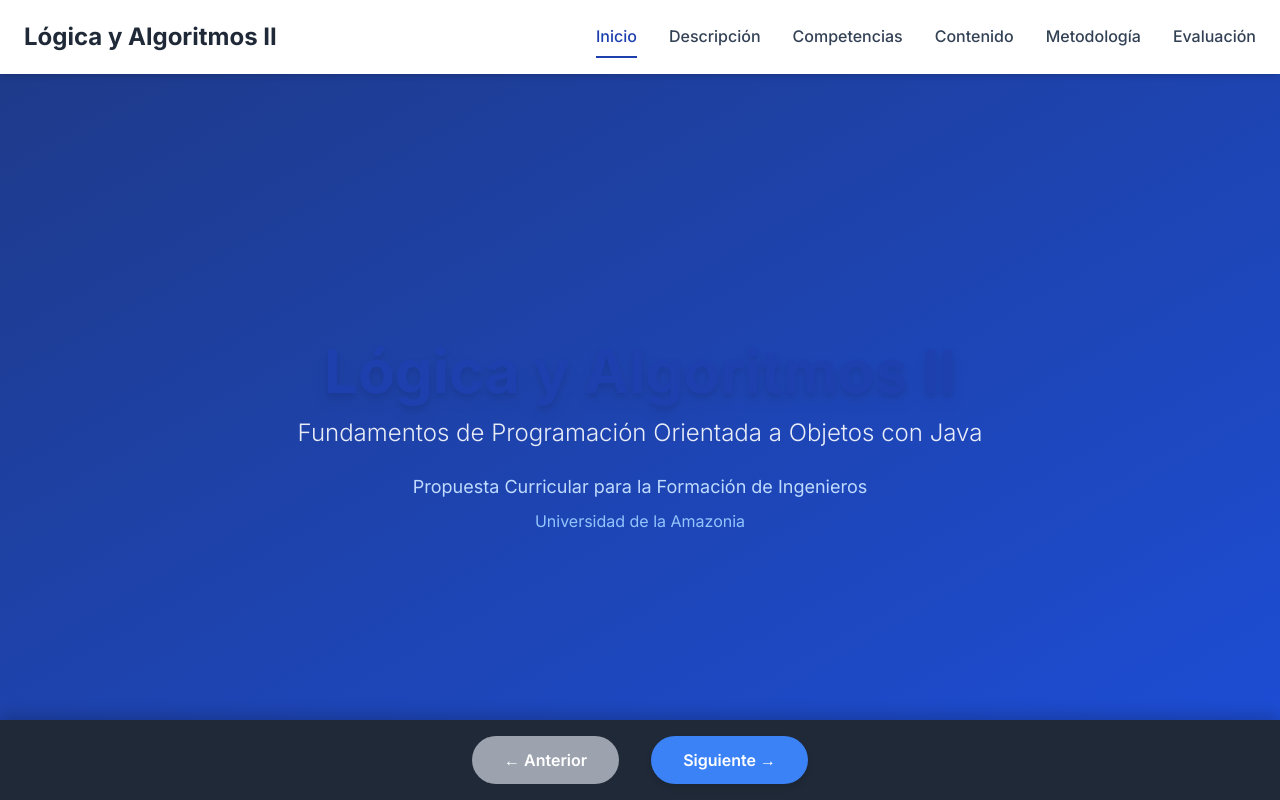
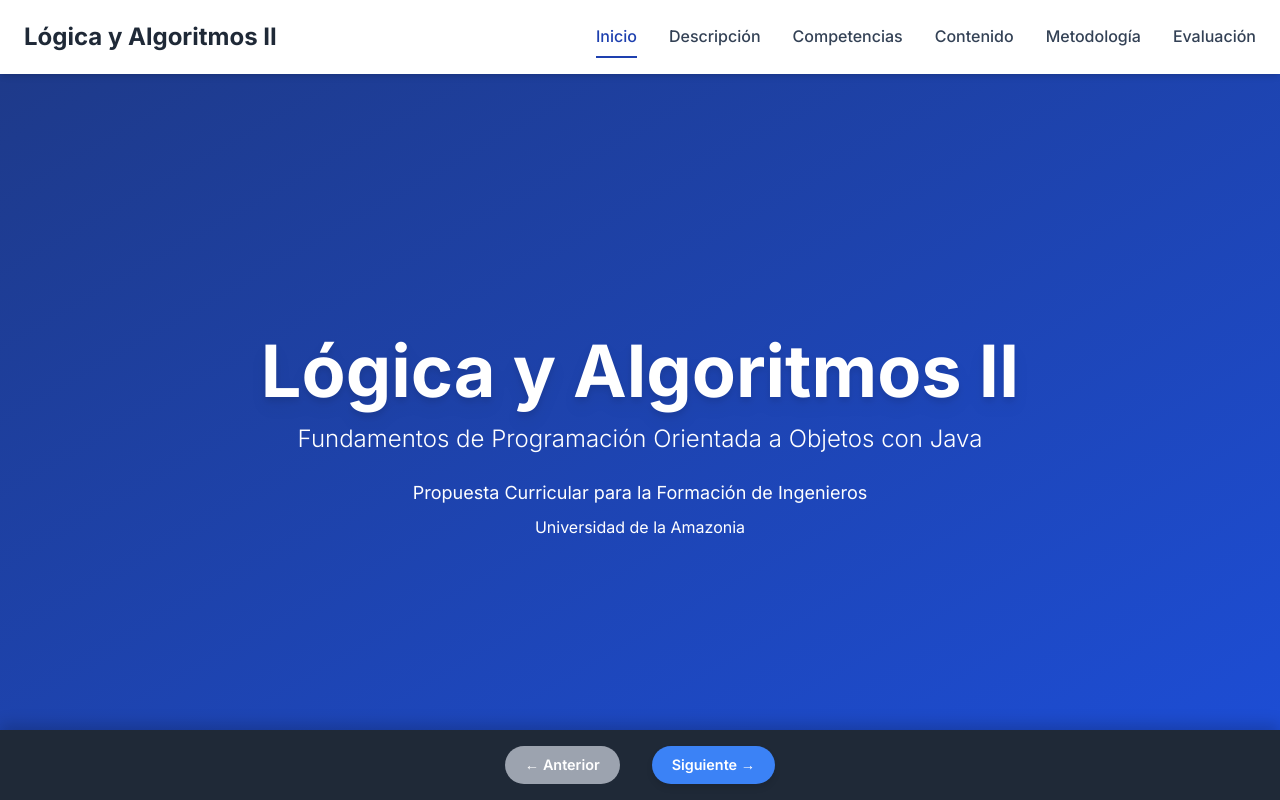
Before and after one commit to jeissonp/ua-convocatoria-021-logica-2, a plain HTML site: page index.html in a window 1280 px wide. Drawn offline with nearby package versions, Linux system fonts and the light colour scheme.

Commit message:
Update index.html

```diff
--- a/index.html
+++ b/index.html
@@ -105,13 +105,14 @@
             box-shadow: 0 -5px 15px rgba(0, 0, 0, 0.2);
         }
         .slide-button {
-            padding: 0.75rem 2rem;
+            padding: 0.5rem 1.25rem; /* Smaller padding */
             background-color: #3B82F6; /* Bright blue for buttons */
             color: white;
             border-radius: 9999px; /* Fully rounded */
             font-weight: 600;
             transition: background-color 0.3s ease, transform 0.2s ease;
             box-shadow: 0 4px 6px rgba(0, 0, 0, 0.1);
+            font-size: 0.9rem; /* Slightly smaller font size */
         }
         .slide-button:hover:not(:disabled) {
             background-color: #2563EB; /* Darker blue on hover */
@@ -146,10 +147,10 @@
     <main class="flex-grow flex flex-col">
         <section id="inicio" class="slide active bg-gradient-to-br from-blue-900 to-blue-700 text-white text-center py-20 flex flex-col justify-center items-center">
             <div class="container mx-auto px-6">
-                <h1 class="text-4xl md:text-6xl font-extrabold leading-tight drop-shadow-lg">Lógica y Algoritmos II</h1>
-                <p class="text-xl md:text-2xl mt-4 font-light opacity-90">Fundamentos de Programación Orientada a Objetos con Java</p>
-                <p class="text-lg mt-6 text-blue-200">Propuesta Curricular para la Formación de Ingenieros</p>
-                <p class="text-md mt-2 text-blue-300">Universidad de la Amazonia</p>
+                <h1 class="text-5xl md:text-7xl font-extrabold leading-tight drop-shadow-lg text-white">Lógica y Algoritmos II</h1>
+                <p class="text-xl md:text-2xl mt-4 font-light text-white">Fundamentos de Programación Orientada a Objetos con Java</p>
+                <p class="text-lg mt-6 text-white">Propuesta Curricular para la Formación de Ingenieros</p>
+                <p class="text-md mt-2 text-white">Universidad de la Amazonia</p>
             </div>
         </section>
 
```
